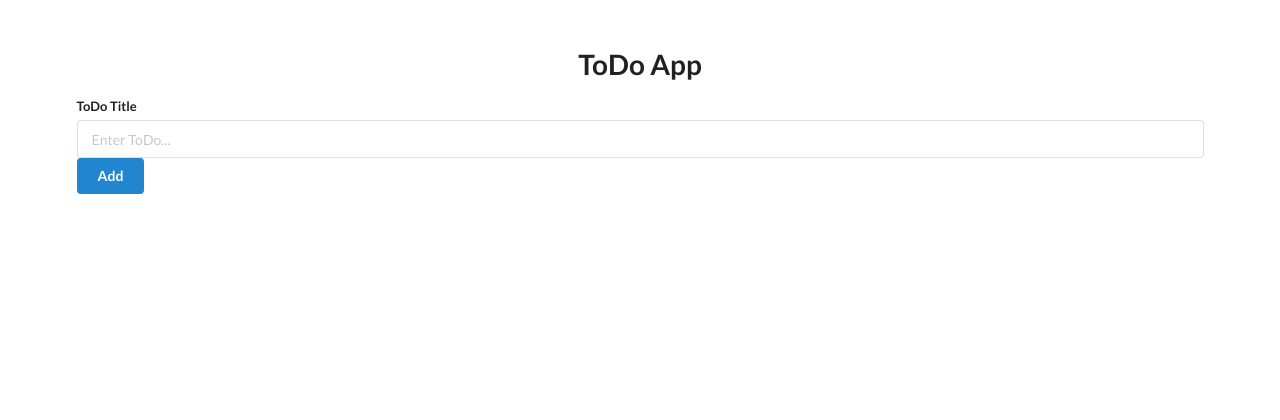
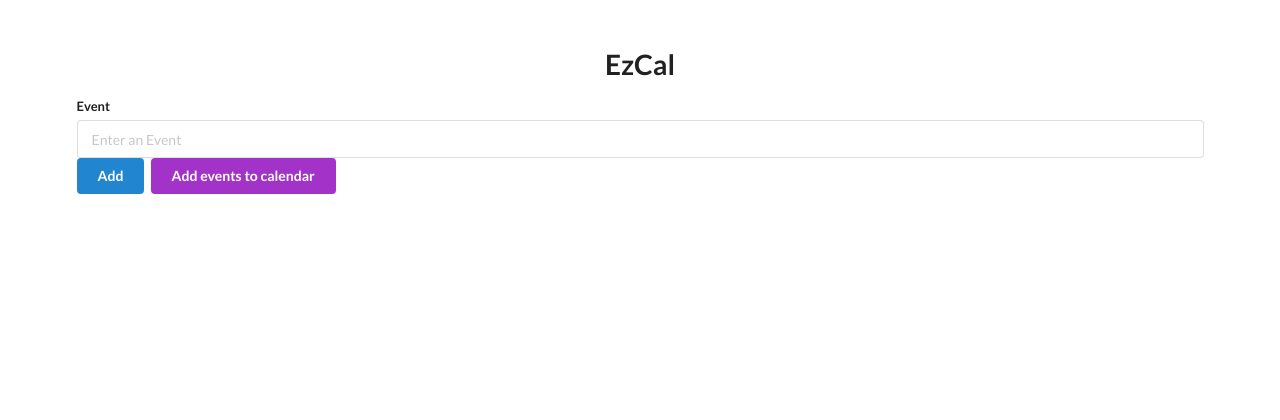
Before and after one commit to lkbnch/EZCal, a Flask app: page / in a window 1280 px wide. Shown: the top 420 px of the page. Run offline with Flask 2, Linux system fonts and the light colour scheme; data that the repository does not hold is empty.

Commit message:
added purple button

```diff
--- a/templates/base.html
+++ b/templates/base.html
@@ -12,14 +12,15 @@
 <body>
     <div style="margin-top: 50px;" class="ui container">
 
-    <h1 class="ui center aligned header">ToDo App</h1>
+    <h1 class="ui center aligned header">EzCal</h1>
 
     <form class="ui form" action="/add" method="post">
         <div class="field">
-            <label for="title">ToDo Title</label>
-            <input type="text" name="title" placeholder="Enter ToDo...">
+            <label for="title">Event</label>
+            <input type="text" name="title" placeholder="Enter an Event">
             <br>
             <button class="ui blue button" type="submit">Add</button>
+            <button class="ui purple button" type="submit">Add events to calendar</button>
         </div>
     </form>
 
```
Also changed, not shown: db.sqlite.
